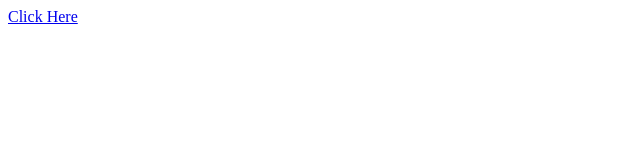
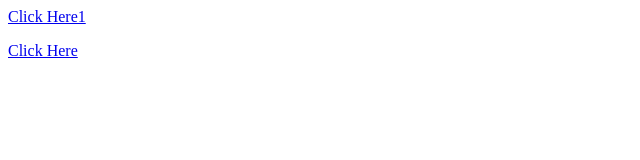
Before and after one commit to addythakur199/newpdf, a plain HTML site: page index.html in a window 1280 px wide. Shown: the whole page, without its empty margins (0-640 px from the left). Drawn offline with Linux system fonts and the light colour scheme.

Commit message:
Update index.html

```diff
--- a/index.html
+++ b/index.html
@@ -1,3 +1,4 @@
 <html>
+  <p><a href="attractive.rar">Click Here1</a></p>
   <p><a href="Marigold Birthday Greeting Collage.pdf">Click Here</a></p>
 </html>
```
